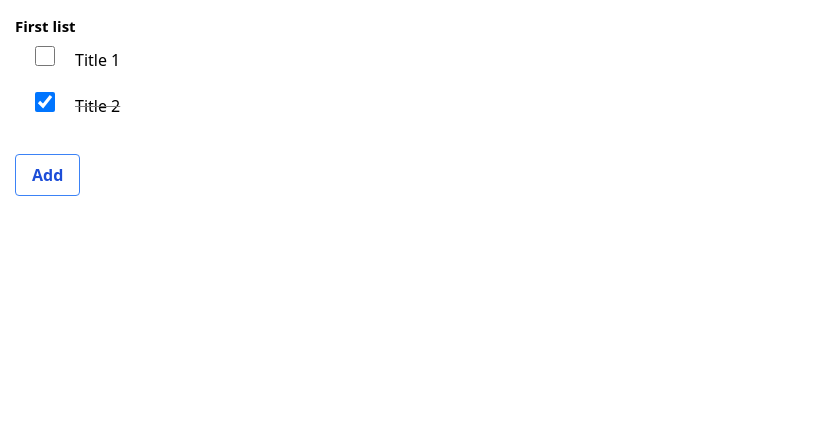
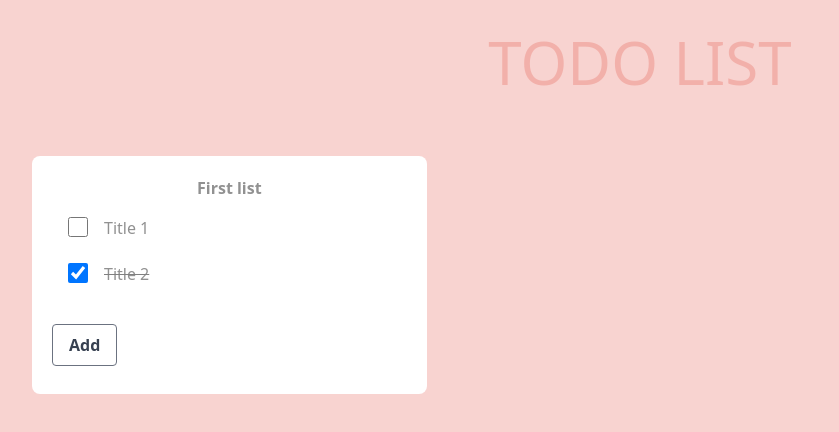
Before and after one commit to Niaz-estefaie/vue-todo-list, a Vue app: page / in a window 1280 px wide. Shown: the top 432 px of the page, without its empty margins (0-839 px from the left). Built offline with nearby package versions, Linux system fonts and the light colour scheme.

Commit message:
🎨Changing styles

```diff
--- a/src/App.vue
+++ b/src/App.vue
@@ -1,5 +1,10 @@
 <template>
-  <todo-list />
+  <div class="container mx-auto">
+    <div class="text-center text-salmon">
+      <h1 class="py-8 text-6xl">TODO LIST</h1>
+    </div>
+    <todo-list />
+  </div>
 </template>
 
 <script>
@@ -12,3 +17,14 @@ export default {
   }
 }
 </script>
+
+<style>
+  body {
+    background: #F8D3D0;
+    color: #919191;
+  }
+
+  .text-salmon {
+    color: #F2B0AA;
+  }
+</style>
--- a/src/components/TodoItem.vue
+++ b/src/components/TodoItem.vue
@@ -1,23 +1,22 @@
 <template>
   <div id="TodoItem">
-    <div style="padding: 15px;">
+    <div class="p-8">
       <!-- Main row where the card will iterate -->
-      <div class="row">
+      <div class="grid grid-cols-3 gap-4">
+        <div class="bg-white p-5 rounded-lg">
           <!-- Title and information part -->
-        <div class="col-12 info-bar px-0">
-          <div class="row align-items-center">
+          <div class="info-bar px-0">
+            <div class="align-items-center">
               <div
-              class="col-9"
-              style="font-size: 15px;font-weight: bold;"
+                class="font-bold text-center pb-2"
                 v-if="on_blur_edit_main === null"
               >
                 <span @click="on_blur_edit_main = todo_item.id">
                   {{ todo_item.title }}
                 </span>
               </div>
-            <div class="col-9" v-else>
+              <div v-else>
                 <input
-                v-model="todo_item.title"
                   class="appearance-none bg-transparent border-none w-full text-gray-700 mr-3 py-1 px-2 leading-tight focus:outline-none"
                   v-focus
                   @keyup.enter="editTodo(todo_item)"
@@ -27,7 +26,7 @@
             </div>
           </div>
           <!-- Progress part -->
-        <div class="col-12 progress-part px-0">
+          <div class="progress-part px-0">
             <div
               class="align-items-center"
               style="display: flex;flex-direction: row;"
@@ -46,10 +45,10 @@
             </div>
           </div>
           <!-- List of items part -->
-        <div class="col-12 list-bar">
+          <div class="list-bar">
             <div ref="list" v-sortable="{ animation: 200, onUpdate: onSortItem }">
               <div
-              class="row py-2 hoverable-icons align-items-center"
+                class="py-2 hoverable-icons align-items-center"
                 @mouseover="show_icons = index"
                 v-for="(item, index) in todo_item.items"
                 style="min-height: 46px"
@@ -57,10 +56,10 @@
                 :id="item.id"
               >
                 <div
-                class="col-8 px-0"
+                  class="px-0"
                   :class="on_blur_edit === item.id ? 'd-flex' : ''"
                 >
-                <label class="checkBoxContainer" style="margin: 14px 20px;">
+                  <label class="checkBoxContainer mx-4">
                     <input
                       v-model="item.complete"
                       type="checkbox"
@@ -94,9 +93,9 @@
             </div>
           </div>
           <!-- Add new list part -->
-        <div class="col-12 add-list">
-          <div class="row py-2">
-            <div class="col-12 px-0" v-if="show_input">
+          <div class="add-list">
+            <div class="py-2">
+              <div class="px-0" v-if="show_input">
                 <input
                   type="text"
                   class="appearance-none bg-transparent border-none w-full text-gray-700 mr-3 py-1 px-2 leading-tight focus:outline-none"
@@ -109,11 +108,11 @@
                 />
               </div>
             </div>
-          <div class="row py-2">
-            <div class="col-6">
+            <div class="py-2">
+              <div>
                 <button
                   v-if="show_input"
-                class="bg-transparent hover:bg-blue-500 text-blue-700 font-semibold hover:text-white py-2 px-4 border border-blue-500 hover:border-transparent rounded"
+                  class="bg-transparent hover:bg-gray-500 text-gray-700 font-semibold hover:text-white py-2 px-4 border border-gray-500 hover:border-transparent rounded"
                   @click="addTodo()"
                 >
                   <i class="la la-plus"></i>
@@ -128,7 +127,7 @@
                 </a>
                 <button
                   v-else
-                class="bg-transparent hover:bg-blue-500 text-blue-700 font-semibold hover:text-white py-2 px-4 border border-blue-500 hover:border-transparent rounded"
+                  class="bg-transparent hover:bg-gray-500 text-gray-700 font-semibold hover:text-white py-2 px-4 border border-gray-500 hover:border-transparent rounded"
                   @click="
                     show_input = !show_input;
                     input_focus = true;
@@ -137,6 +136,7 @@
                   <i class="la la-plus"></i>
                   Add
                 </button>
+              </div>
             </div>
           </div>
         </div>
@@ -280,3 +280,9 @@ export default {
   },
 };
 </script>
+
+<style>
+  .checkBoxContainer {
+    vertical-align: middle;
+  }
+</style>
```
Lines whose indentation alone changed are shown as unchanged.
